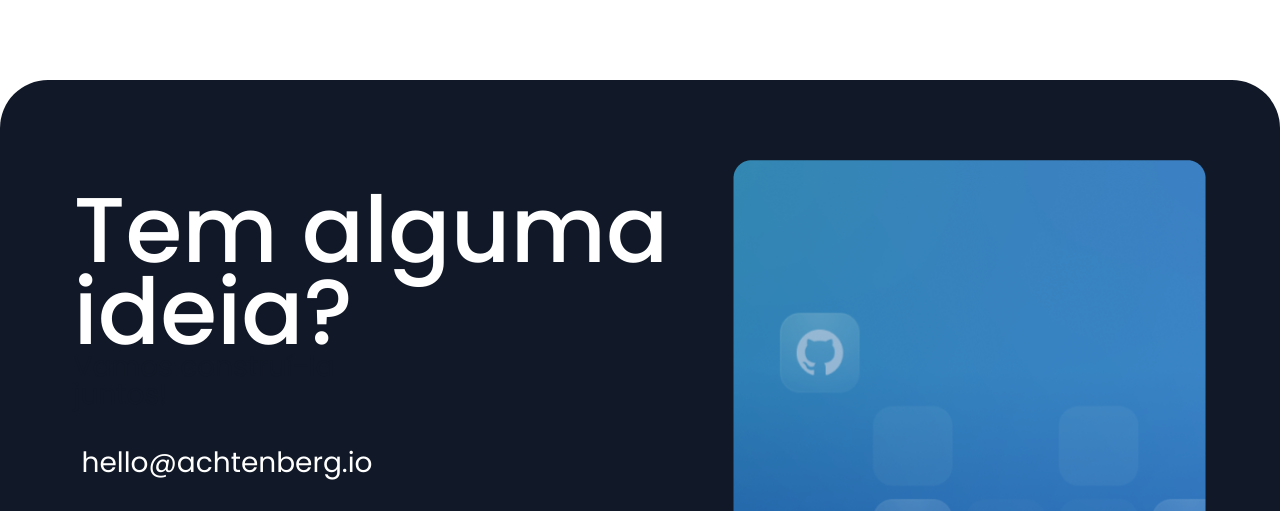
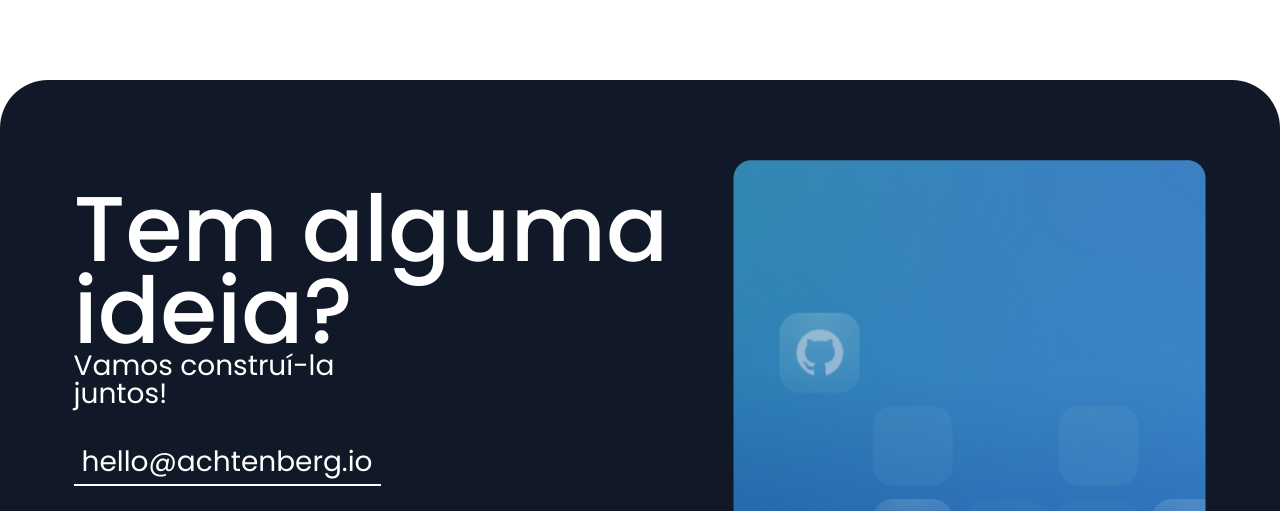
Before and after one commit to mcalheiro/ada-front-end-projeto-individual, a plain HTML site: page index.html in a window 1280 px wide. Shown: the part 2491-3002 px from the top of the page. Drawn offline with Linux system fonts and the light colour scheme.

Commit message:
Fixing text color

```diff
--- a/assets/css/footer.css
+++ b/assets/css/footer.css
@@ -20,21 +20,22 @@ footer h2 {
 
 footer a {
   align-items: center;
-  border-bottom: #fff;
+  border-bottom: 2px solid #fff;
   color: #fff;
   display: flex;
   flex-direction: column;
   font-size: 28px;
   font-style: normal;
   font-weight: 400;
-  justify-content: center;
   line-height: 100%;
   margin-left: 0;
   padding: 8px;
   text-decoration: none;
+  width: fit-content;
 }
 
 footer p {
+  color: #fff;
   font-family: Poppins;
   font-size: 28px;
   font-style: normal;
```
